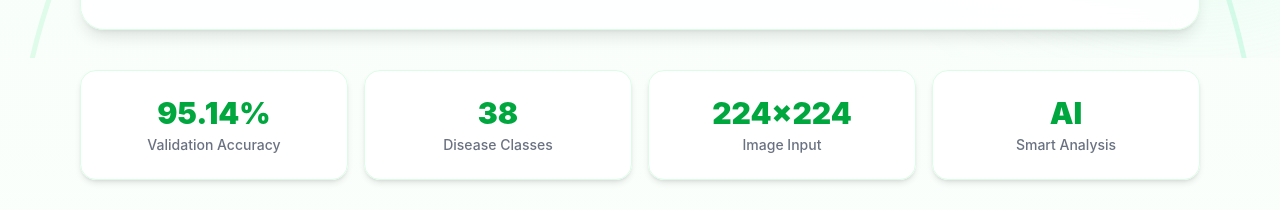
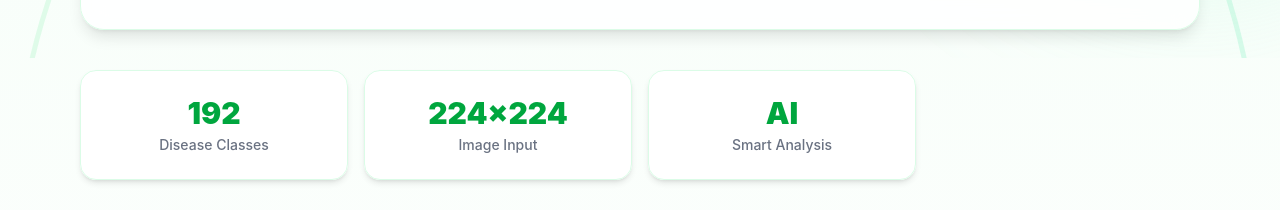
Before and after one commit to skchaudhary2005/krishi-rakshak, a React (Vite) app: page /about in a window 1280 px wide. Shown: the part 742-952 px from the top of the page. Built offline with nearby package versions, Linux system fonts and the light colour scheme; no server answers.

Commit message:
Align About page with deployed 192-class model

```diff
--- a/src/pages/About.tsx
+++ b/src/pages/About.tsx
@@ -386,8 +386,7 @@ const About = () => {
         {/* STATS */}
         <section className="mb-10 grid gap-4 sm:grid-cols-2 lg:grid-cols-4">
           {[
-            ['95.14%', 'Validation Accuracy'],
-            ['38', 'Disease Classes'],
+            ['192', 'Disease Classes'],
             ['224×224', 'Image Input'],
             ['AI', 'Smart Analysis'],
           ].map(([value, label], index) => (
```
